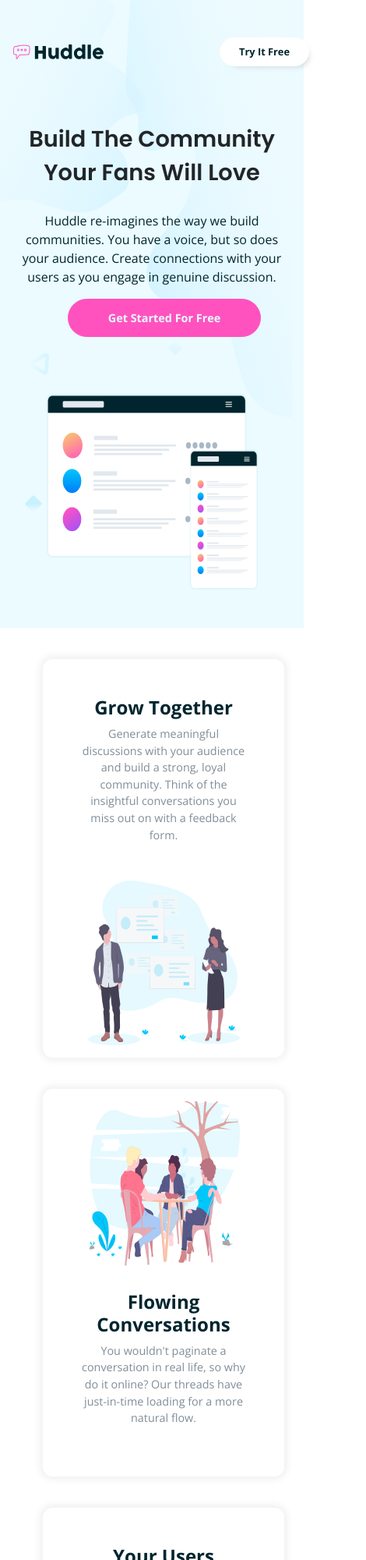
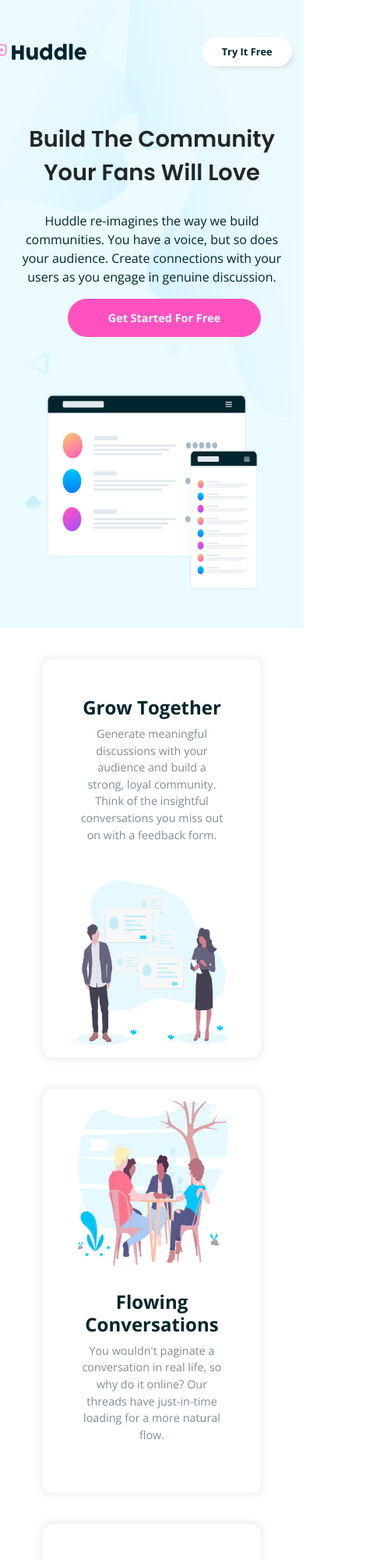
Before and after one commit to Alexrjj/huddle-landing-page-with-alternating-feature-blocks, a plain HTML site: page index.html in a window 390 px wide. Shown: the top 2000 px of the page at 78% size, 470 px wide, since content can reach past the window. Drawn offline with nearby package versions, Linux system fonts and the light colour scheme.

Commit message:
Revert "Fix top-logo left margin, containers border box"
This reverts commit 983ac85e

```diff
--- a/styles/style.sass
+++ b/styles/style.sass
@@ -223,11 +223,9 @@ h1
     background: $very-pale-cyan url("../images/bg-hero-mobile.svg") no-repeat
     margin: 0
     padding: 3rem 0
-    box-sizing: unset
 
   .top-logo
     padding: 0
-    margin-left: 2rem
 
     img
       width: 30%
@@ -257,7 +255,6 @@ h1
     margin-top: 0
     margin-bottom: 15rem
     text-align: center
-    box-sizing: unset
 
 
   .middle-row
@@ -333,7 +330,6 @@ h1
   .bottom-container
     padding: 8.5rem 2.5rem 1rem 2.5rem
     margin: 0
-    box-sizing: unset
 
   .info-section
     div
```
Also changed, not shown: styles/style.css, 1 other file.
